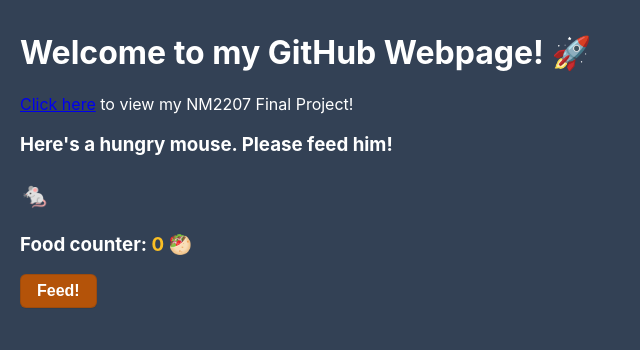
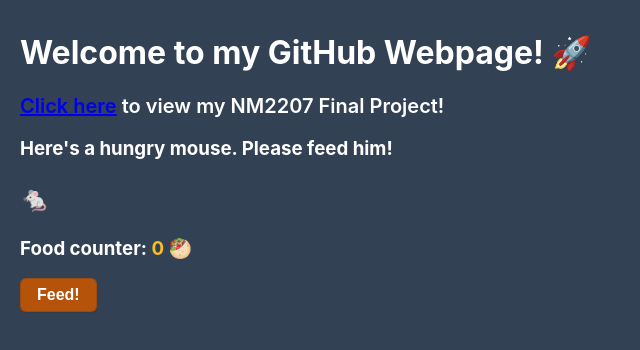
Before and after one commit to sameehaparveen-nm2207/sameehaparveen-nm2207.github.io, a plain HTML site: page index.html in a window 1280 px wide. Shown: the whole page, without its empty margins (0-640 px from the left). Drawn offline with Linux system fonts and the light colour scheme.

Commit message:
Add files via upload
added div id for project link text

```diff
--- a/styles/styles.css
+++ b/styles/styles.css
@@ -41,3 +41,8 @@ button {
 button:hover {
   background-color: #92400e;
 }
+
+#project{
+  font-size: 20px;
+  font-weight: 600;
+}
```
